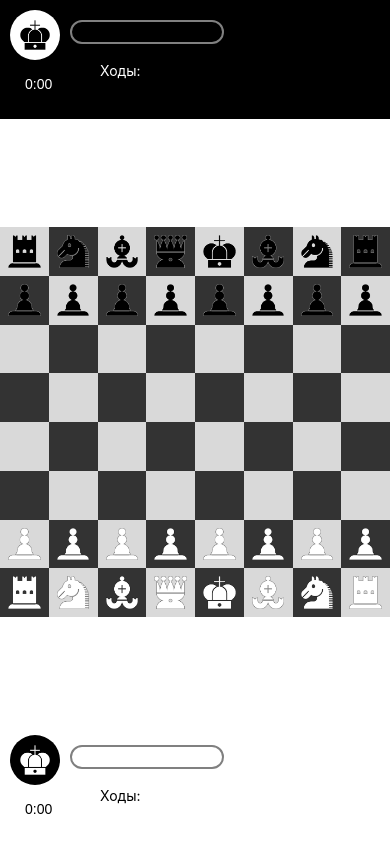
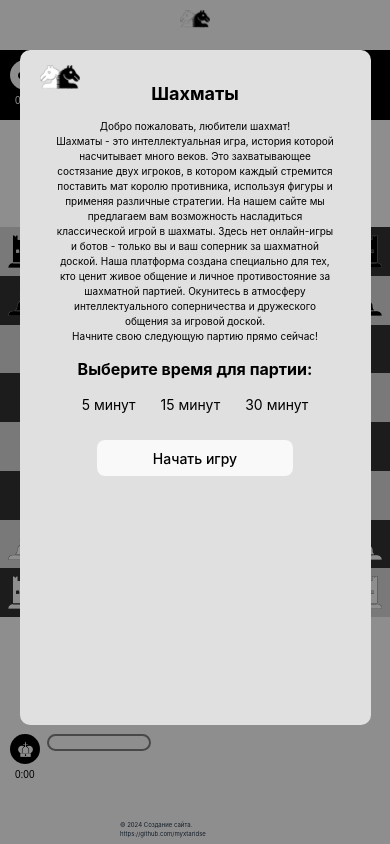
Before and after one commit to myxtaridse/last-chess, a React (Vite) app: page / in a window 390 px wide. Built offline with nearby package versions, Linux system fonts and the light colour scheme; a web font is replaced by a local one.

Commit message:
adaptive css

```diff
--- a/src/App.tsx
+++ b/src/App.tsx
@@ -15,9 +15,12 @@ import { Cell } from "./class/Cell";
 function App() {
   const [board, setBoard] = React.useState(new Board());
   const [currentPlayer, setCurrentPlayer] = React.useState<Player | null>(null);
-
-  const whitePlayer = new Player(Colors.WHITE);
-  const blackPlayer = new Player(Colors.BLACK);
+  const [whitePlayer, setWhitePlayer] = React.useState<Player | null>(
+    new Player(Colors.WHITE)
+  );
+  const [blackPlayer, setBlackPlayer] = React.useState<Player | null>(
+    new Player(Colors.BLACK)
+  );
 
   const [prevCell, setPrevCell] = React.useState<Cell | null>(null);
   const [nowCell, setNowCell] = React.useState<Cell | null>(null);
--- a/src/components/Direction.tsx
+++ b/src/components/Direction.tsx
@@ -22,6 +22,8 @@ const Direction: React.FC<DirectionProps> = ({
   timer,
   sec,
 }) => {
+  // console.log(playerColor === currentPlayer, playerColor);
+
   return (
     <div
       className={[
@@ -53,9 +55,7 @@ const Direction: React.FC<DirectionProps> = ({
         </div>
       </div>
       <div className="moves">
-        <div>
-          <Timer timer={timer} sec={sec} />
-        </div>
+        <Timer timer={timer} sec={sec} />
         <div className="moves-player">
           <span>Ходы:</span>
           <div className="moves-flex">
--- a/src/components/Timer.tsx
+++ b/src/components/Timer.tsx
@@ -8,9 +8,7 @@ interface TimerProps {
 const Timer: React.FC<TimerProps> = ({ timer, sec }) => {
   return (
     <div className="timer">
-      <p>
-        {timer}:{sec < 10 ? `0${sec}` : sec}
-      </p>
+      {timer}:{sec < 10 ? `0${sec}` : sec}
     </div>
   );
 };
--- a/src/styles/App.css
+++ b/src/styles/App.css
@@ -21,7 +21,9 @@
     left: 20px;
   }
   @media (max-width: 550px) {
-    display: none;
+    width: 30px;
+    left: calc((100vw - 30px) / 2);
+    top: 10px;
   }
 
   img {
@@ -36,6 +38,8 @@
   font-size: var(--h5-size);
 
   @media (max-width: 550px) {
-    display: none;
+    font-size: 6px;
+    width: 150px;
+    left: calc((100vw - 150px) / 2);
   }
 }
--- a/src/styles/Cell.css
+++ b/src/styles/Cell.css
@@ -44,6 +44,11 @@
   height: 18px;
   background-color: #aaaaaa;
   border-radius: 50%;
+
+  @media (max-width: 500px) {
+    width: 10px;
+    height: 10px;
+  }
 }
 .availableFigure {
   z-index: 10;
@@ -52,6 +57,12 @@
   height: 45px;
   border-radius: 50%;
   border: 9px solid #29a8a4;
+
+  @media (max-width: 500px) {
+    width: 17px;
+    height: 17px;
+    border: 4px solid #29a8a4;
+  }
 }
 
 .prev-cell {
--- a/src/styles/Modal.css
+++ b/src/styles/Modal.css
@@ -7,7 +7,7 @@
   height: 100vh;
   background-color: #00000071;
   @media (max-width: 900px) {
-    display: none;
+    /* display: none; */
   }
 }
 .modalWindow {
@@ -29,7 +29,7 @@
   }
   @media (max-width: 500px) {
     width: 90vw;
-    height: 90vh;
+    height: 80vh;
   }
 }
 .modal-logo {
@@ -38,8 +38,13 @@
   left: 25px;
   img {
     width: 100px;
-    @media (max-width: 1600px) {
-      width: 80px;
+  }
+  @media (max-width: 500px) {
+    top: 15px;
+    left: 20px;
+
+    img {
+      width: 40px;
     }
   }
 }
@@ -48,13 +53,20 @@
   height: 40%;
   padding: calc(10% / 2) calc(20% / 2);
   text-align: center;
-  /* @media (max-width: 1600px) {
-    width: 80%;
-    height: 40%;
-    padding: auto;
-  } */
+
   p {
     font-size: var(--h3-size);
+  }
+  @media (max-width: 500px) {
+    h1 {
+      font-size: 18px;
+    }
+    h2 {
+      font-size: 16px;
+    }
+    p {
+      font-size: 10px;
+    }
   }
 }
 .modal-time {
@@ -66,6 +78,12 @@
   span {
     cursor: pointer;
     font-size: var(--h3-size);
+  }
+  @media (max-width: 500px) {
+    gap: 25px;
+    span {
+      font-size: 14px;
+    }
   }
   span:hover {
     color: #6d6c6c;
@@ -82,12 +100,9 @@
   margin-top: 25px;
   width: 50%;
   font-size: var(--h3-size);
-  /* @media (max-width: 1600px) {
-    width: 80%;
-    height: 40%;
-    padding: auto;
-    font-size: 16px;
-  } */
+  @media (max-width: 500px) {
+    width: 70%;
+  }
 }
 .activeModal {
   display: none;
--- a/src/styles/Players.css
+++ b/src/styles/Players.css
@@ -20,6 +20,7 @@
     min-width: 100vw;
     right: 0;
     left: 0;
+    height: 50px;
     border-radius: 0;
   }
 }
@@ -34,7 +35,7 @@
     top: 30px;
   }
   @media (max-width: 550px) {
-    top: 0;
+    top: 50px;
   }
 }
 .direction-bottom {
@@ -44,7 +45,7 @@
     bottom: 30px;
   }
   @media (max-width: 550px) {
-    bottom: 0;
+    bottom: 50px;
   }
 }
 .direction-w {
@@ -83,6 +84,15 @@
       height: 30px;
     }
   }
+  @media (max-width: 500px) {
+    width: 30px;
+    height: 30px;
+
+    img {
+      width: 15px;
+      height: 15px;
+    }
+  }
 }
 .playerImg-b {
   background-color: #fff;
@@ -103,6 +113,13 @@
     width: max-content;
     min-width: 150px;
     min-height: 20px;
+  }
+  @media (max-width: 500px) {
+    width: max-content;
+    min-width: 100px;
+    min-height: 13px;
+    margin: 0;
+    margin-left: 7px;
   }
 }
 .moves {
@@ -130,6 +147,23 @@
       }
     }
   }
+  @media (max-width: 500px) {
+    padding: 0;
+    /* height: 10px; */
+    span {
+      display: none;
+    }
+    .moves-flex {
+      padding-left: 13px;
+      margin-top: -5px;
+
+      p {
+        display: inline;
+        padding: 0 2px;
+        margin: 0;
+      }
+    }
+  }
 }
 .timer {
   width: 75px;
@@ -144,6 +178,17 @@
     align-items: start;
     justify-content: start;
     padding-left: 5px;
+  }
+  @media (max-width: 500px) {
+    width: max-content;
+
+    padding-left: 5px;
+    display: flex;
+    align-items: center;
+    justify-content: center;
+
+    font-size: 10px;
+    height: 20px;
   }
 }
 .lost {
@@ -164,4 +209,12 @@
       height: 15px;
     }
   }
+  @media (max-width: 500px) {
+    padding: 1px 3px;
+    img {
+      padding: 3px 2px;
+      width: 10px;
+      height: 10px;
+    }
+  }
 }
```
